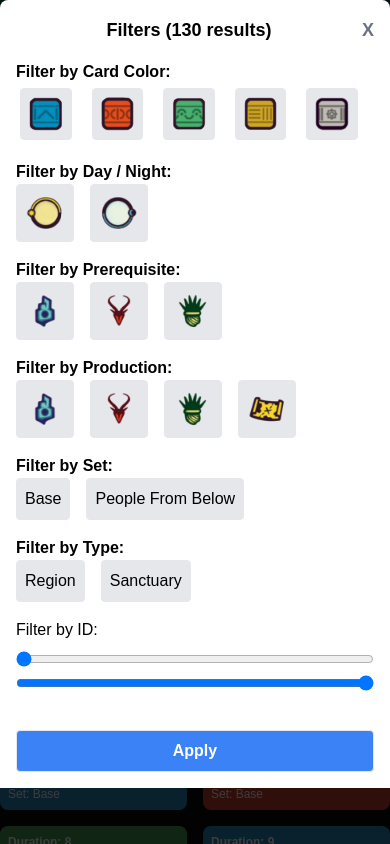
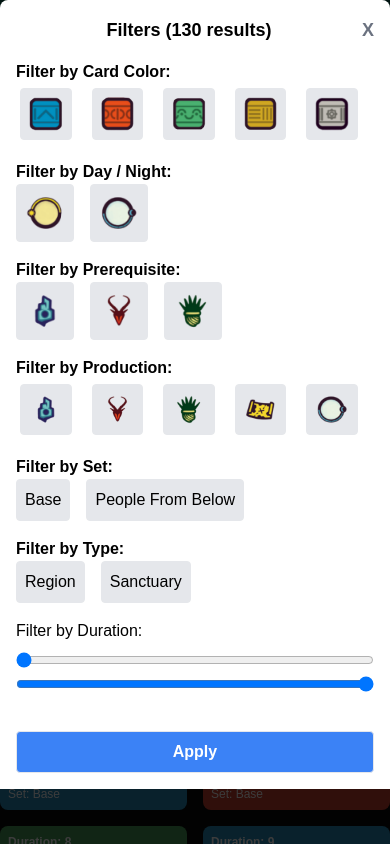
Before and after one commit to colton-smart/board-game-card-reference, a Next.js app: page /board-game-card-reference/games/faraway in a window 390 px wide. Both pictures are taken after a click on the button "Filter". Shown: the top 844 px of the page. Built offline with nearby package versions, Linux system fonts and the light colour scheme.

Commit message:
Changed title of mobile from BGCF to BGCR, as it should have been. Also added Night to one of the Filter by Production options.

```diff
--- a/src/app/games/faraway/page.tsx
+++ b/src/app/games/faraway/page.tsx
@@ -409,22 +409,25 @@ export default function FarawayPage() {
                         </div>
                         <div className="mt-4">
                             <h2 className="font-bold">Filter by Production:</h2>
-                            {['b', 'r', 'g', 'c'].map(production => (
+                            <div className="flex flex-wrap justify-between">
+                                {['b', 'r', 'g', 'c', 'n'].map(production => (
                                     <FilterButton
                                         key={production}
                                         value={production}
                                         selected={selectedProduction.includes(production)}
                                         onClick={() => handleProductionChange(production)}
+                                        className="flex-1 m-1"
                                     >
                                         <Image
-                                        src={`/board-game-card-reference/images/faraway_assets/${production === 'b' ? 'uddu_stone' : production === 'r' ? 'okiko_chimera' : production === 'g' ? 'goldlog_thistle' : 'clue'}.png`}
+                                            src={`/board-game-card-reference/images/faraway_assets/${production === 'b' ? 'uddu_stone' : production === 'r' ? 'okiko_chimera' : production === 'g' ? 'goldlog_thistle' : production === 'c' ? 'clue' : 'night'}.png`}
                                             width={40}
                                             height={40}
-                                        alt={production === 'b' ? 'Uddu Stone' : production === 'r' ? 'Okiko Chimera' : production === 'g' ? 'Goldlog Thistle' : 'Clue'}
+                                            alt={production === 'b' ? 'Uddu Stone' : production === 'r' ? 'Okiko Chimera' : production === 'g' ? 'Goldlog Thistle' : production === 'c' ? 'Clue' : 'Night'}
                                             className="object-contain"
                                         />
                                     </FilterButton>
                                 ))}
+                            </div>
                         </div>
                         <div className="mt-4">
                             <h2 className="font-bold">Filter by Set:</h2>
@@ -477,7 +480,7 @@ export default function FarawayPage() {
                             </div>
                         </div>
                         <div className="my-4">
-                            <label className="block mb-2">Filter by ID:</label>
+                            <label className="block mb-2">Filter by Duration:</label>
                             <input
                                 type="range"
                                 min={0}
--- a/src/components/NavBar.tsx
+++ b/src/components/NavBar.tsx
@@ -45,7 +45,7 @@ export default function NavBar() {
                 <Link href="/" className="text-white hover:text-gray-300 flex items-center">
                   <div className="text-xl font-bold truncate">
                     {/* Conditional rendering for title based on screen size */}
-                    <span className="block sm:hidden">BGCF</span>
+                    <span className="block sm:hidden">BGCR</span>
                     <span className="hidden sm:block">Board Game Card Reference</span>
                   </div>
                   <div className="text-xs text-gray-400 ml-1">by Colton Smart</div>
```
Lines whose indentation alone changed are shown as unchanged.
